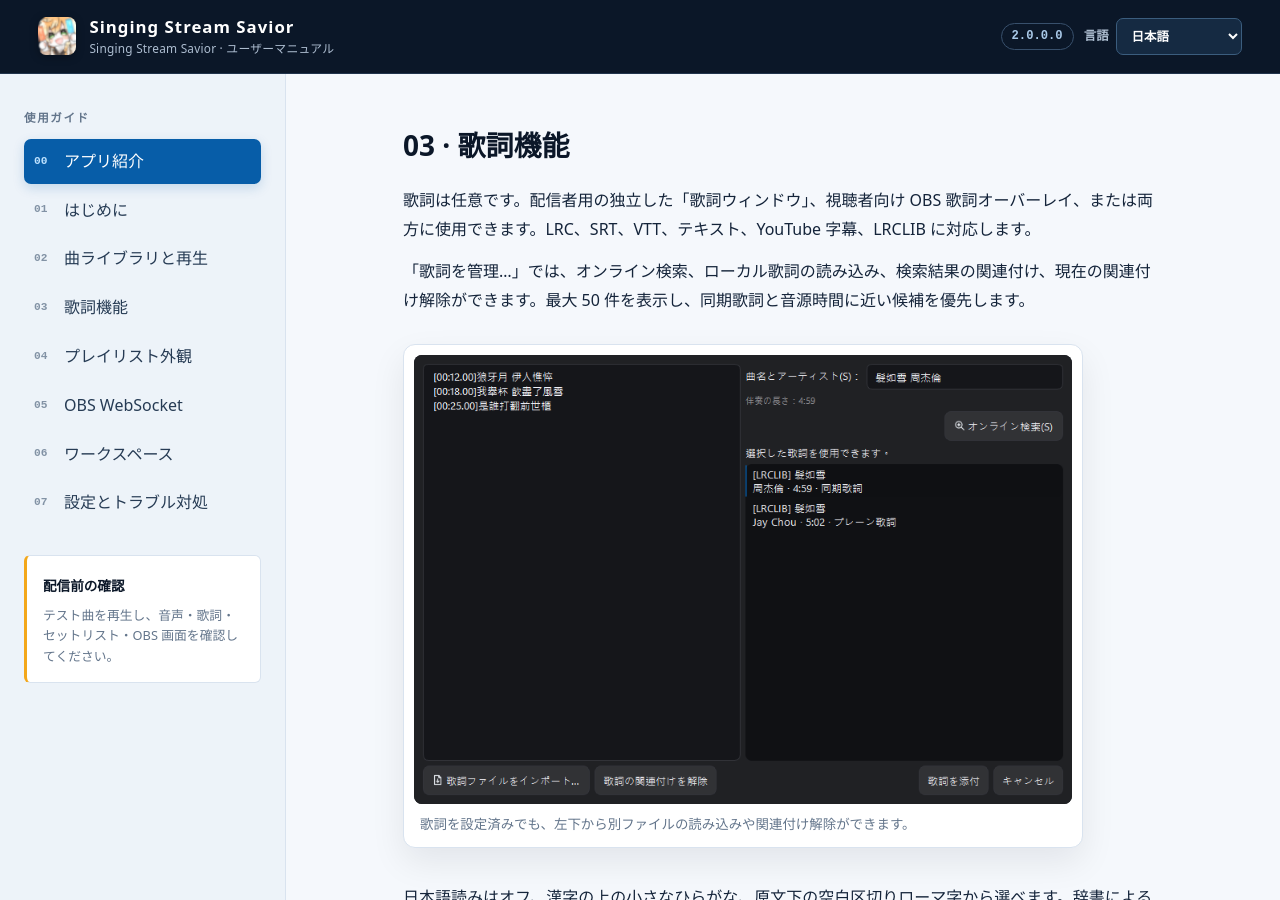
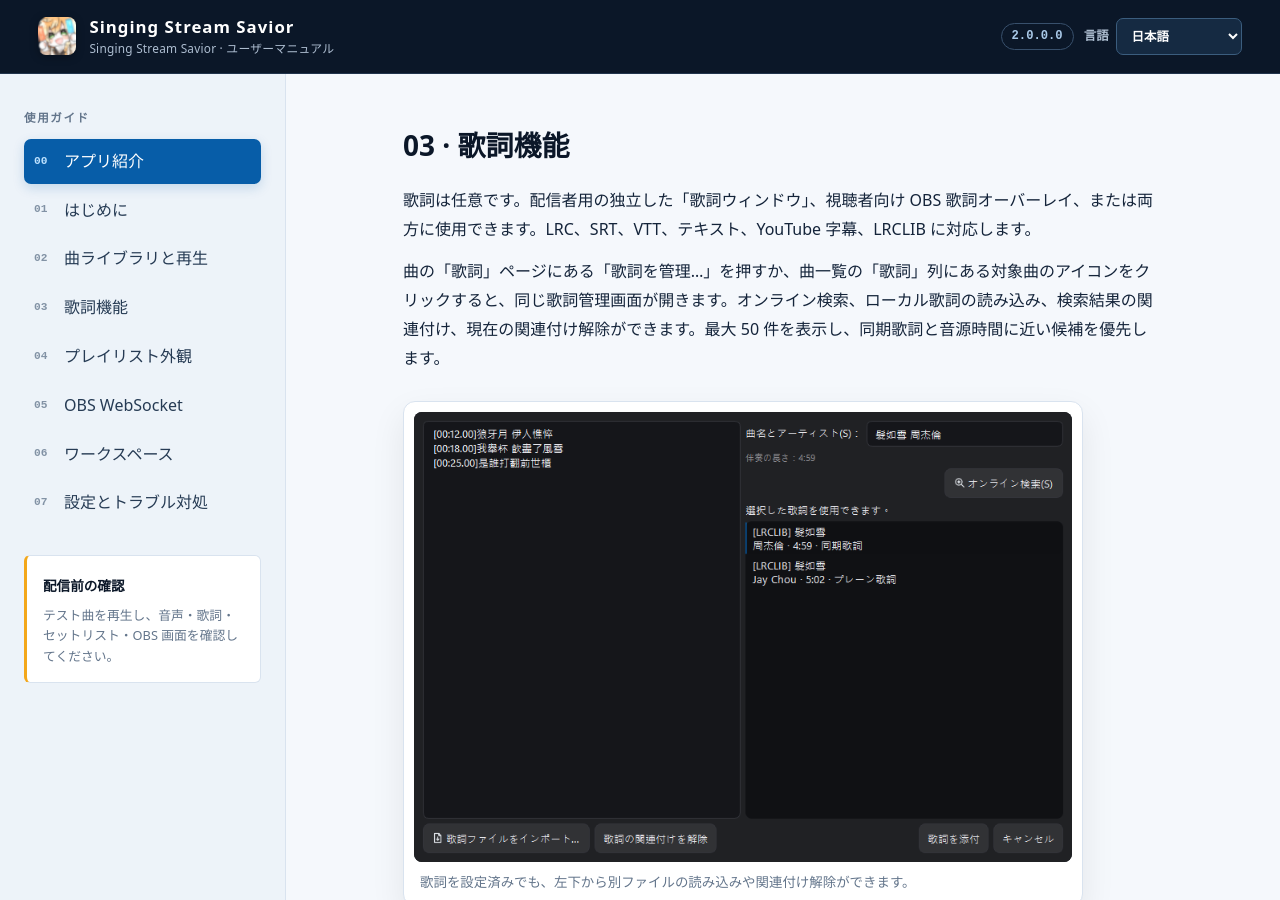
Before and after one commit to NoonIsAwesome/Singing-Stream-Savior-Manual, a Jekyll site: the page built from ja/guide.md, in a window 1280 px wide and 900 px high, scrolled down 2561 px. Built offline with Jekyll 4.4.1, drawn with Linux system fonts in a browser that asks for light colours.

```diff
--- a/ja/guide.md
+++ b/ja/guide.md
@@ -41,7 +41,7 @@ BGM とカラオケ音源は別々に再生・音量・シークを操作でき
 
 歌詞は任意です。配信者用の独立した「歌詞ウィンドウ」、視聴者向け OBS 歌詞オーバーレイ、または両方に使用できます。LRC、SRT、VTT、テキスト、YouTube 字幕、LRCLIB に対応します。
 
-「歌詞を管理…」では、オンライン検索、ローカル歌詞の読み込み、検索結果の関連付け、現在の関連付け解除ができます。最大 50 件を表示し、同期歌詞と音源時間に近い候補を優先します。
+曲の「歌詞」ページにある「歌詞を管理…」を押すか、曲一覧の「歌詞」列にある対象曲のアイコンをクリックすると、同じ歌詞管理画面が開きます。オンライン検索、ローカル歌詞の読み込み、検索結果の関連付け、現在の関連付け解除ができます。最大 50 件を表示し、同期歌詞と音源時間に近い候補を優先します。
 
 <figure class="manual-figure manual-figure--medium"><a href="{{ '/assets/images/ja/lyrics-manager-linked.png' | relative_url }}"><img src="{{ '/assets/images/ja/lyrics-manager-linked.png' | relative_url }}" alt="歌詞ファイルの読み込みと歌詞リンク解除を表示した歌詞管理画面"></a><figcaption>歌詞を設定済みでも、左下から別ファイルの読み込みや関連付け解除ができます。</figcaption></figure>
 
```
Also changed, not shown: en/guide.md (+1 -1 lines), ko/guide.md (+1 -1 lines), lyrics.md (+1 -1 lines), zh-CN/guide.md (+1 -1 lines).
